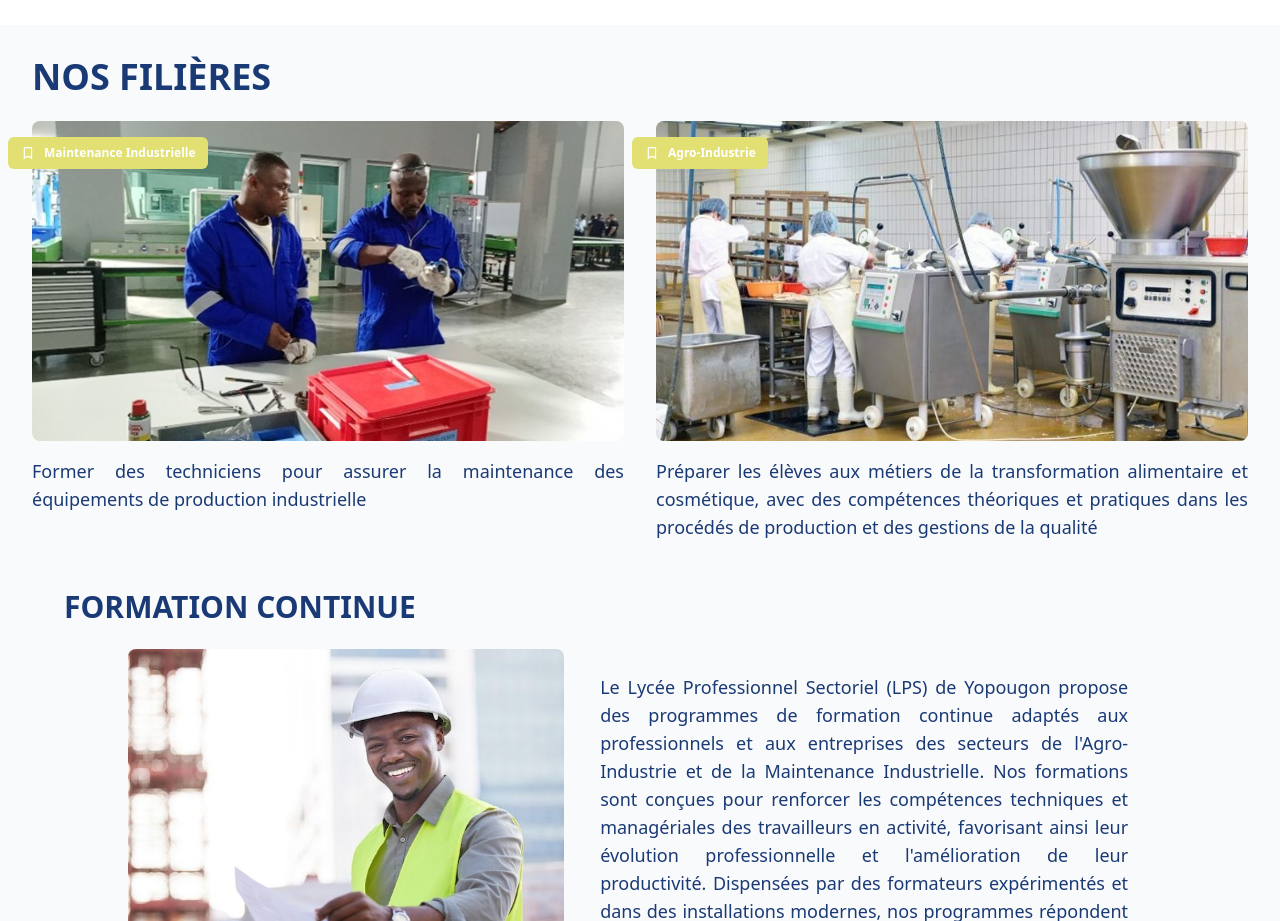
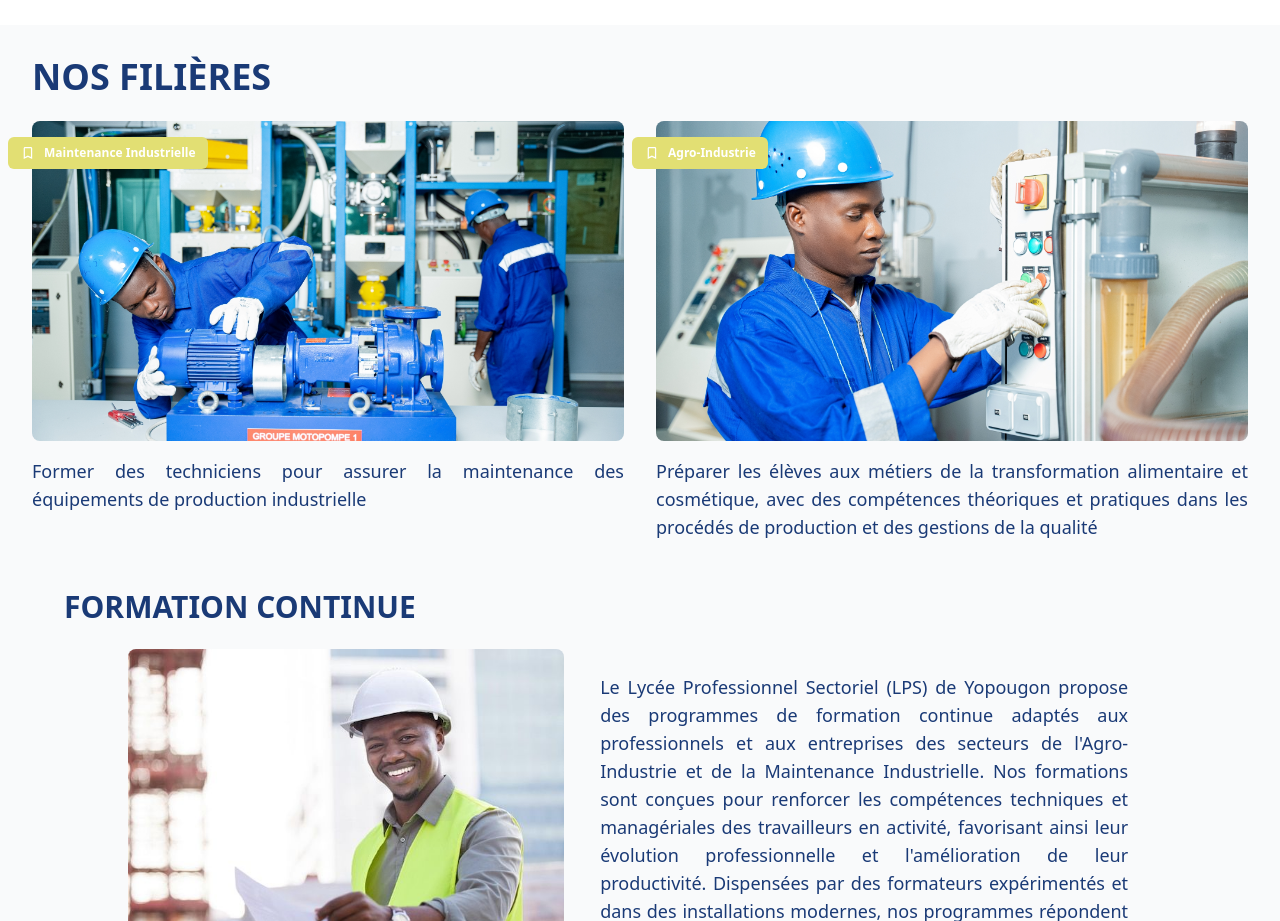
Before and after one commit to Godani05/lps, a React (Vite) app: page / in a window 1280 px wide. Shown: the part 1940-2861 px from the top of the page. Built offline with nearby package versions, Linux system fonts and the light colour scheme.

Commit message:
[UPDATE] ajout de nouvelles images nos filières

```diff
--- a/src/screens/Desktop/Desktop.tsx
+++ b/src/screens/Desktop/Desktop.tsx
@@ -69,13 +69,13 @@ export const Desktop = (): JSX.Element => {
   const filieres = [
     {
       name: "Maintenance Industrielle",
-      image: "/Image3.jpg",
+      image: "/M_I.jpg",
       description:
         "Former des techniciens pour assurer la maintenance des équipements de production industrielle",
     },
     {
       name: "Agro-Industrie",
-      image: "/agro-industrie.png",
+      image: "/M_A_I.jpg",
       description:
         "Préparer les élèves aux métiers de la transformation alimentaire et cosmétique, avec des compétences théoriques et pratiques dans les procédés de production et des gestions de la qualité",
     },
```
Also changed, not shown: public/M_A_I.jpg (added), public/M_I.jpg (added).
